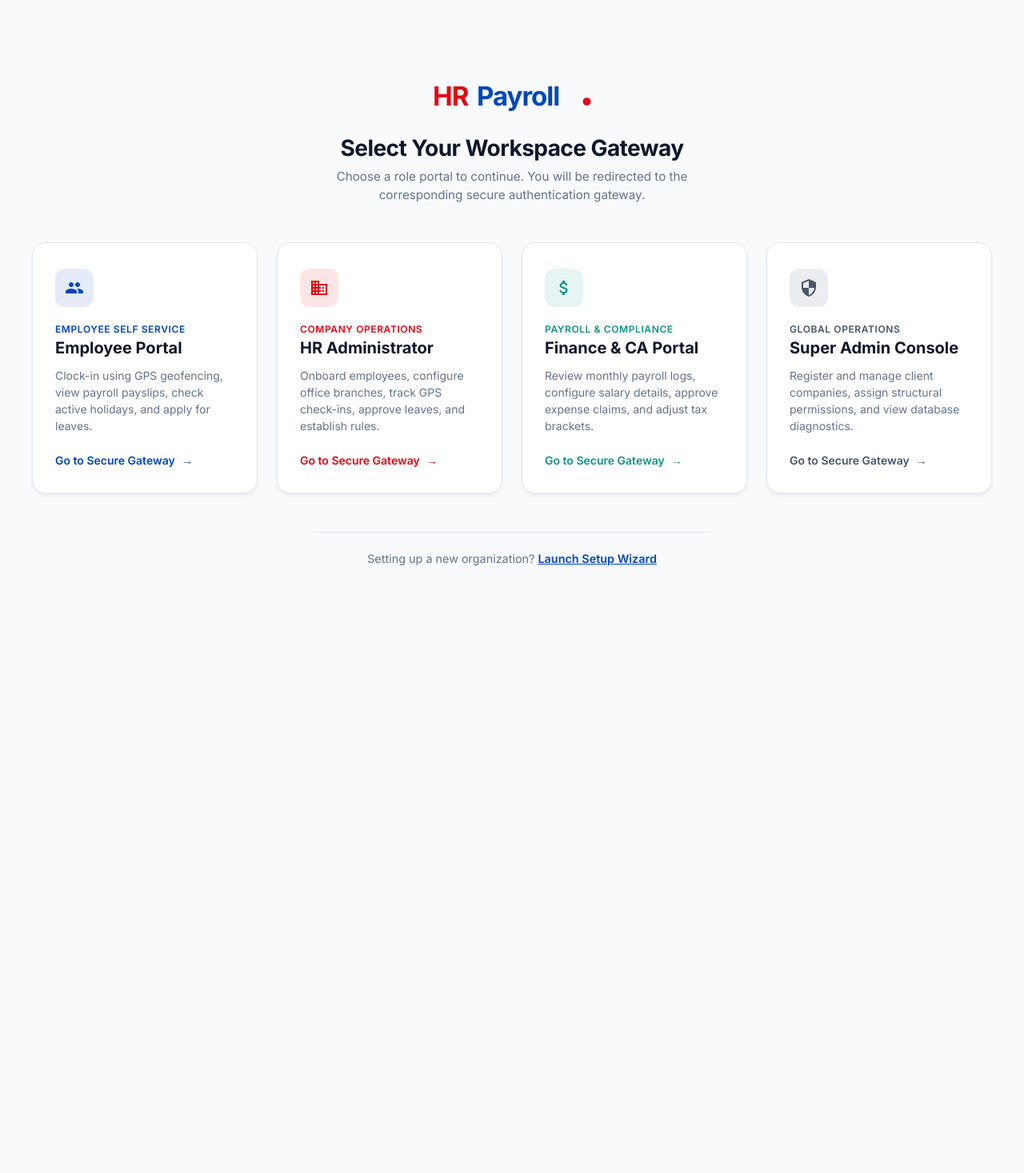
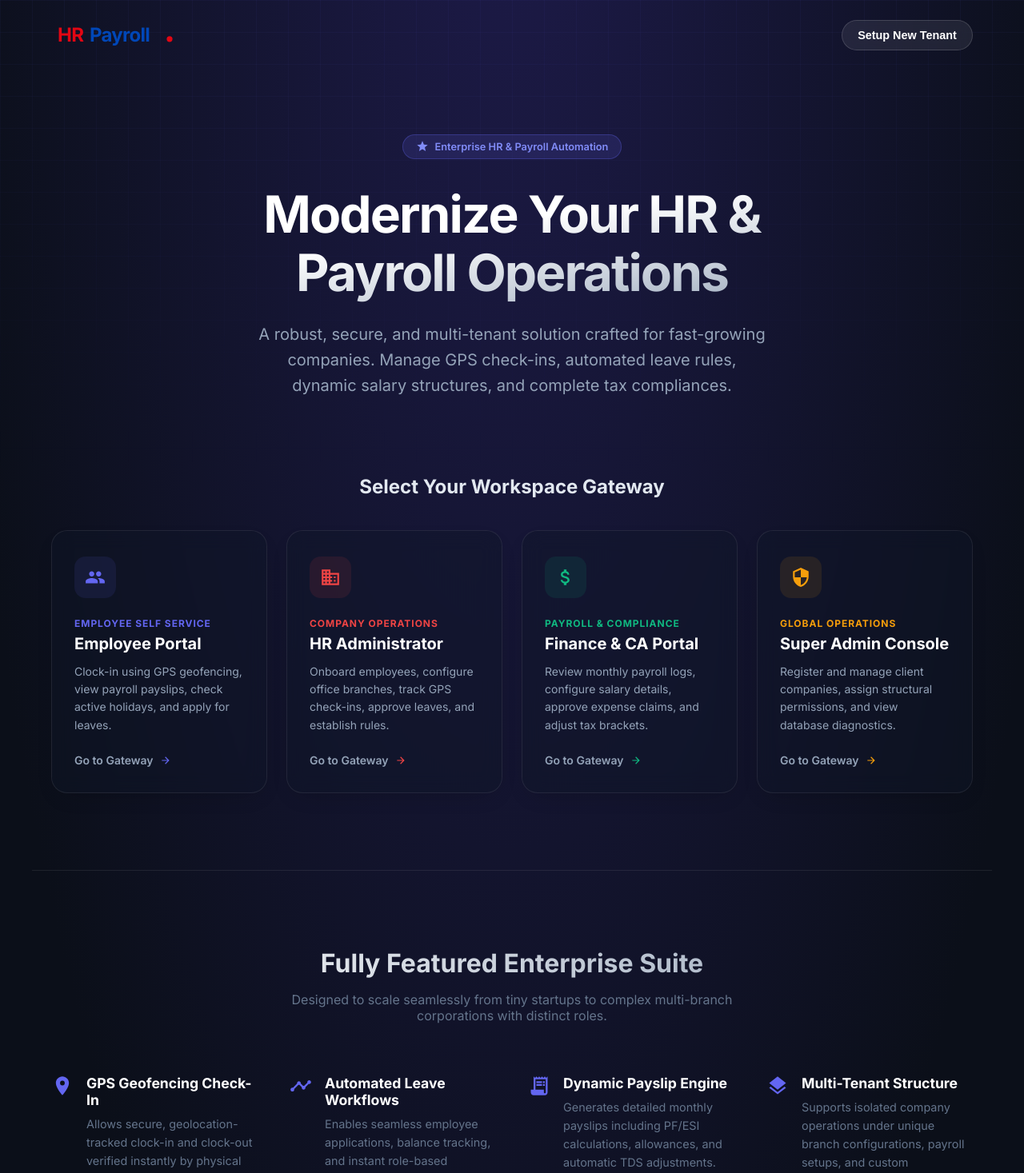
Before and after one commit to rahil2016-cyber/HRPAYROLL, a React (Vite) app in the folder frontend/: page / in a window 1280 px wide. Shown: the top 1467 px of the page at 80% size. Before the commit the page ends 800 px from the top, so only its background shows below. Built offline with nearby package versions, Linux system fonts and the light colour scheme; no server answers.

Commit message:
feat: redesign landing page to premium theme

```diff
--- a/frontend/src/pages/PortalSelection.jsx
+++ b/frontend/src/pages/PortalSelection.jsx
@@ -1,7 +1,19 @@
 import React, { useState } from 'react';
 import { useNavigate } from 'react-router-dom';
 import Logo from '../components/Logo';
-import { MdPeople, MdBusiness, MdAttachMoney, MdSecurity } from 'react-icons/md';
+import {
+  MdPeople,
+  MdBusiness,
+  MdAttachMoney,
+  MdSecurity,
+  MdLocationOn,
+  MdTimeline,
+  MdReceiptLong,
+  MdLayers,
+  MdArrowForward,
+  MdStar,
+  MdCheckCircle
+} from 'react-icons/md';
 
 export default function PortalSelection() {
   const navigate = useNavigate();
@@ -15,10 +27,10 @@ export default function PortalSelection() {
       description: 'Clock-in using GPS geofencing, view payroll payslips, check active holidays, and apply for leaves.',
       icon: MdPeople,
       route: '/login/employee',
-      accentColor: '#0047B8',
-      bgGradient: 'linear-gradient(135deg, rgba(0, 71, 184, 0.03) 0%, rgba(0, 71, 184, 0.08) 100%)',
-      iconBg: 'rgba(0, 71, 184, 0.1)',
-      borderAccent: 'rgba(0, 71, 184, 0.2)'
+      accentColor: '#6366f1',
+      bgGradient: 'linear-gradient(135deg, rgba(99, 102, 241, 0.15) 0%, rgba(99, 102, 241, 0.03) 100%)',
+      iconBg: 'rgba(99, 102, 241, 0.1)',
+      borderAccent: 'rgba(99, 102, 241, 0.4)'
     },
     {
       id: 'hr',
@@ -27,10 +39,10 @@ export default function PortalSelection() {
       description: 'Onboard employees, configure office branches, track GPS check-ins, approve leaves, and establish rules.',
       icon: MdBusiness,
       route: '/login/hr',
-      accentColor: '#E30613',
-      bgGradient: 'linear-gradient(135deg, rgba(227, 6, 19, 0.03) 0%, rgba(227, 6, 19, 0.08) 100%)',
-      iconBg: 'rgba(227, 6, 19, 0.1)',
-      borderAccent: 'rgba(227, 6, 19, 0.2)'
+      accentColor: '#ef4444',
+      bgGradient: 'linear-gradient(135deg, rgba(239, 68, 68, 0.15) 0%, rgba(239, 68, 68, 0.03) 100%)',
+      iconBg: 'rgba(239, 68, 68, 0.1)',
+      borderAccent: 'rgba(239, 68, 68, 0.4)'
     },
     {
       id: 'finance',
@@ -39,10 +51,10 @@ export default function PortalSelection() {
       description: 'Review monthly payroll logs, configure salary details, approve expense claims, and adjust tax brackets.',
       icon: MdAttachMoney,
       route: '/login/finance',
-      accentColor: '#0d9488',
-      bgGradient: 'linear-gradient(135deg, rgba(13, 148, 136, 0.03) 0%, rgba(13, 148, 136, 0.08) 100%)',
-      iconBg: 'rgba(13, 148, 136, 0.1)',
-      borderAccent: 'rgba(13, 148, 136, 0.2)'
+      accentColor: '#10b981',
+      bgGradient: 'linear-gradient(135deg, rgba(16, 185, 129, 0.15) 0%, rgba(16, 185, 129, 0.03) 100%)',
+      iconBg: 'rgba(16, 185, 129, 0.1)',
+      borderAccent: 'rgba(16, 185, 129, 0.4)'
     },
     {
       id: 'superadmin',
@@ -51,56 +63,168 @@ export default function PortalSelection() {
       description: 'Register and manage client companies, assign structural permissions, and view database diagnostics.',
       icon: MdSecurity,
       route: '/login/superadmin',
-      accentColor: '#475569',
-      bgGradient: 'linear-gradient(135deg, rgba(71, 85, 105, 0.03) 0%, rgba(71, 85, 105, 0.08) 100%)',
-      iconBg: 'rgba(71, 85, 105, 0.1)',
-      borderAccent: 'rgba(71, 85, 105, 0.2)'
+      accentColor: '#f59e0b',
+      bgGradient: 'linear-gradient(135deg, rgba(245, 158, 11, 0.15) 0%, rgba(245, 158, 11, 0.03) 100%)',
+      iconBg: 'rgba(245, 158, 11, 0.1)',
+      borderAccent: 'rgba(245, 158, 11, 0.4)'
+    }
+  ];
+
+  const features = [
+    {
+      icon: MdLocationOn,
+      title: 'GPS Geofencing Check-In',
+      description: 'Allows secure, geolocation-tracked clock-in and clock-out verified instantly by physical distance limits.'
+    },
+    {
+      icon: MdTimeline,
+      title: 'Automated Leave Workflows',
+      description: 'Enables seamless employee applications, balance tracking, and instant role-based approval logs.'
+    },
+    {
+      icon: MdReceiptLong,
+      title: 'Dynamic Payslip Engine',
+      description: 'Generates detailed monthly payslips including PF/ESI calculations, allowances, and automatic TDS adjustments.'
+    },
+    {
+      icon: MdLayers,
+      title: 'Multi-Tenant Structure',
+      description: 'Supports isolated company operations under unique branch configurations, payroll setups, and custom hierarchies.'
     }
   ];
 
   return (
     <div style={{
       minHeight: '100vh',
+      backgroundColor: '#0b0f19',
+      backgroundImage: 'radial-gradient(ellipse at 50% -20%, #1e1b4b 0%, #0b0f19 80%)',
+      color: '#f8fafc',
+      fontFamily: "'Outfit', 'Inter', sans-serif",
+      overflowX: 'hidden'
+    }}>
+      {/* Decorative Glow Grid */}
+      <div style={{
+        position: 'absolute',
+        top: 0,
+        left: 0,
+        right: 0,
+        height: '600px',
+        backgroundImage: 'linear-gradient(rgba(99, 102, 241, 0.05) 1px, transparent 1px), linear-gradient(90deg, rgba(99, 102, 241, 0.05) 1px, transparent 1px)',
+        backgroundSize: '40px 40px',
+        maskImage: 'linear-gradient(to bottom, black, transparent)',
+        WebkitMaskImage: 'linear-gradient(to bottom, black, transparent)',
+        pointerEvents: 'none',
+        zIndex: 0
+      }} />
+
+      {/* Main Navbar */}
+      <nav style={{
+        position: 'relative',
+        zIndex: 10,
+        maxWidth: '1200px',
+        margin: '0 auto',
+        padding: '1.5rem',
         display: 'flex',
-      flexDirection: 'column',
+        justifyContent: 'space-between',
+        alignItems: 'center'
+      }}>
+        <div style={{ display: 'flex', alignItems: 'center', gap: '0.5rem' }}>
+          <Logo width={160} height={40} />
+        </div>
+        <button
+          onClick={() => navigate('/register')}
+          style={{
+            backgroundColor: 'rgba(255, 255, 255, 0.08)',
+            border: '1px solid rgba(255, 255, 255, 0.15)',
+            color: '#ffffff',
+            padding: '0.6rem 1.2rem',
+            borderRadius: '99px',
+            fontSize: '0.9rem',
+            fontWeight: 600,
+            cursor: 'pointer',
+            transition: 'all 0.2s ease',
+            backdropFilter: 'blur(8px)'
+          }}
+          onMouseEnter={(e) => {
+            e.currentTarget.style.backgroundColor = 'rgba(255, 255, 255, 0.15)';
+          }}
+          onMouseLeave={(e) => {
+            e.currentTarget.style.backgroundColor = 'rgba(255, 255, 255, 0.08)';
+          }}
+        >
+          Setup New Tenant
+        </button>
+      </nav>
+
+      {/* Hero Section */}
+      <header style={{
+        position: 'relative',
+        zIndex: 1,
+        maxWidth: '1000px',
+        margin: '0 auto',
+        padding: '5rem 1.5rem 3rem 1.5rem',
+        textAlign: 'center'
+      }}>
+        <div style={{
+          display: 'inline-flex',
           alignItems: 'center',
-      justifyContent: 'center',
-      backgroundColor: '#f8fafc',
-      padding: '2rem 1.5rem',
-      fontFamily: "'Inter', sans-serif"
+          gap: '0.5rem',
+          backgroundColor: 'rgba(99, 102, 241, 0.15)',
+          border: '1px solid rgba(99, 102, 241, 0.3)',
+          color: '#818cf8',
+          padding: '0.4rem 1rem',
+          borderRadius: '99px',
+          fontSize: '0.8rem',
+          fontWeight: 600,
+          marginBottom: '2rem'
         }}>
-      {/* Brand Header */}
-      <div style={{ textAlign: 'center', marginBottom: '3rem', animation: 'fadeIn 0.5s ease-out' }}>
-        <Logo width={220} height={55} />
+          <MdStar size={16} /> Enterprise HR & Payroll Automation
+        </div>
+        <h1 style={{
+          fontSize: 'clamp(2.5rem, 5vw, 4rem)',
+          fontWeight: 800,
+          lineHeight: 1.15,
+          letterSpacing: '-0.03em',
+          margin: '0 0 1.5rem 0',
+          background: 'linear-gradient(to bottom right, #ffffff 40%, #94a3b8 100%)',
+          WebkitBackgroundClip: 'text',
+          WebkitTextFillColor: 'transparent'
+        }}>
+          Modernize Your HR &<br />Payroll Operations
+        </h1>
+        <p style={{
+          fontSize: 'clamp(1rem, 2vw, 1.25rem)',
+          color: '#94a3b8',
+          maxWidth: '640px',
+          margin: '0 auto 3rem auto',
+          lineHeight: '1.6'
+        }}>
+          A robust, secure, and multi-tenant solution crafted for fast-growing companies. Manage GPS check-ins, automated leave rules, dynamic salary structures, and complete tax compliances.
+        </p>
+      </header>
+
+      {/* Gateway Grid */}
+      <section style={{
+        position: 'relative',
+        zIndex: 2,
+        maxWidth: '1200px',
+        margin: '0 auto',
+        padding: '0 1.5rem 6rem 1.5rem'
+      }}>
         <h2 style={{
-          fontSize: '1.75rem',
+          fontSize: '1.5rem',
           fontWeight: 700,
-          color: '#0f172a',
-          marginTop: '1.25rem',
-          letterSpacing: '-0.02em'
+          textAlign: 'center',
+          marginBottom: '2.5rem',
+          color: '#e2e8f0'
         }}>
           Select Your Workspace Gateway
         </h2>
-        <p style={{
-          color: '#64748b',
-          fontSize: '0.95rem',
-          marginTop: '0.5rem',
-          maxWidth: '500px',
-          lineHeight: '1.5'
-        }}>
-          Choose a role portal to continue. You will be redirected to the corresponding secure authentication gateway.
-        </p>
-      </div>
 
-      {/* Portals Grid */}
         <div style={{
           display: 'grid',
-        gridTemplateColumns: 'repeat(auto-fit, minmax(280px, 1fr))',
-        gap: '1.5rem',
-        width: '100%',
-        maxWidth: '1200px',
-        animation: 'fadeIn 0.6s ease-out',
-        marginBottom: '3rem'
+          gridTemplateColumns: 'repeat(auto-fit, minmax(270px, 1fr))',
+          gap: '1.5rem'
         }}>
           {portals.map((portal, index) => {
             const IconComponent = portal.icon;
@@ -113,27 +237,28 @@ export default function PortalSelection() {
                 onMouseEnter={() => setHoveredCard(index)}
                 onMouseLeave={() => setHoveredCard(null)}
                 style={{
-                background: '#ffffff',
-                borderRadius: '16px',
+                  background: 'rgba(15, 23, 42, 0.4)',
+                  backdropFilter: 'blur(12px)',
+                  WebkitBackdropFilter: 'blur(12px)',
+                  borderRadius: '20px',
                   border: '1px solid',
-                borderColor: isHovered ? portal.accentColor : '#e2e8f0',
+                  borderColor: isHovered ? portal.accentColor : 'rgba(255, 255, 255, 0.08)',
                   padding: '2rem 1.75rem',
                   cursor: 'pointer',
                   transition: 'all 0.3s cubic-bezier(0.4, 0, 0.2, 1)',
                   transform: isHovered ? 'translateY(-6px)' : 'translateY(0)',
                   boxShadow: isHovered
-                  ? `0 20px 25px -5px ${portal.accentColor}15, 0 10px 10px -5px ${portal.accentColor}08`
-                  : '0 4px 6px -1px rgba(0, 0, 0, 0.05), 0 2px 4px -2px rgba(0, 0, 0, 0.05)',
+                    ? `0 20px 40px -15px ${portal.accentColor}50`
+                    : '0 10px 30px -15px rgba(0, 0, 0, 0.3)',
                   display: 'flex',
                   flexDirection: 'column',
                   justifyContent: 'space-between',
-                height: '100%',
-                minHeight: '260px',
+                  minHeight: '280px',
                   position: 'relative',
                   overflow: 'hidden'
                 }}
               >
-              {/* Background Glow on Hover */}
+                {/* Background Glow Effect */}
                 <div style={{
                   position: 'absolute',
                   top: 0,
@@ -146,34 +271,33 @@ export default function PortalSelection() {
                   zIndex: 0
                 }} />
 
-              {/* Card Content */}
                 <div style={{ position: 'relative', zIndex: 1 }}>
-                {/* Icon Wrapper */}
+                  {/* Icon */}
                   <div style={{
-                  width: '48px',
-                  height: '48px',
-                  borderRadius: '12px',
+                    width: '52px',
+                    height: '52px',
+                    borderRadius: '14px',
                     backgroundColor: portal.iconBg,
                     display: 'flex',
                     alignItems: 'center',
                     justifyContent: 'center',
-                  marginBottom: '1.25rem',
+                    marginBottom: '1.5rem',
                     color: portal.accentColor,
                     transition: 'transform 0.3s ease',
-                  transform: isHovered ? 'scale(1.1) rotate(3deg)' : 'scale(1)'
+                    transform: isHovered ? 'scale(1.1)' : 'scale(1)'
                   }}>
-                  <IconComponent size={24} />
+                    <IconComponent size={26} />
                   </div>
 
-                {/* Subtitle / Portal Type Tag */}
+                  {/* Subtitle */}
                   <span style={{
                     fontSize: '0.75rem',
-                  fontWeight: 600,
+                    fontWeight: 700,
                     textTransform: 'uppercase',
-                  letterSpacing: '0.05em',
+                    letterSpacing: '0.08em',
                     color: portal.accentColor,
                     display: 'block',
-                  marginBottom: '0.25rem'
+                    marginBottom: '0.35rem'
                   }}>
                     {portal.subtitle}
                   </span>
@@ -182,7 +306,7 @@ export default function PortalSelection() {
                   <h3 style={{
                     fontSize: '1.25rem',
                     fontWeight: 700,
-                  color: '#0f172a',
+                    color: '#ffffff',
                     marginBottom: '0.75rem'
                   }}>
                     {portal.title}
@@ -190,16 +314,16 @@ export default function PortalSelection() {
 
                   {/* Description */}
                   <p style={{
-                  color: '#64748b',
+                    color: '#94a3b8',
                     fontSize: '0.875rem',
-                  lineHeight: '1.5',
+                    lineHeight: '1.6',
                     margin: 0
                   }}>
                     {portal.description}
                   </p>
                 </div>
 
-              {/* Action Link Footer */}
+                {/* Footer Action */}
                 <div style={{
                   position: 'relative',
                   zIndex: 1,
@@ -207,50 +331,132 @@ export default function PortalSelection() {
                   display: 'flex',
                   alignItems: 'center',
                   gap: '0.5rem',
-                color: portal.accentColor,
+                  color: isHovered ? '#ffffff' : '#94a3b8',
                   fontWeight: 600,
-                fontSize: '0.875rem'
+                  fontSize: '0.875rem',
+                  transition: 'color 0.2s ease'
                 }}>
-                <span>Go to Secure Gateway</span>
-                <span style={{
+                  <span>Go to Gateway</span>
+                  <MdArrowForward style={{
                     transition: 'transform 0.2s ease',
-                  transform: isHovered ? 'translateX(4px)' : 'translateX(0)'
-                }}>→</span>
+                    transform: isHovered ? 'translateX(4px)' : 'translateX(0)',
+                    color: portal.accentColor
+                  }} />
                 </div>
               </div>
             );
           })}
         </div>
+      </section>
 
-      {/* Wizard Promotion / Setup Section */}
+      {/* Feature Showcase Section */}
+      <section style={{
+        position: 'relative',
+        zIndex: 2,
+        maxWidth: '1200px',
+        margin: '0 auto',
+        padding: '0 1.5rem 8rem 1.5rem',
+        borderTop: '1px solid rgba(255, 255, 255, 0.08)'
+      }}>
         <div style={{
           textAlign: 'center',
-        paddingTop: '1.5rem',
-        borderTop: '1px solid #e2e8f0',
-        width: '100%',
-        maxWidth: '500px',
-        animation: 'fadeIn 0.7s ease-out'
+          marginTop: '6rem',
+          marginBottom: '4rem'
         }}>
-        <p style={{ color: '#64748b', fontSize: '0.9rem' }}>
-          Setting up a new organization?{' '}
-          <button
-            onClick={() => navigate('/register')}
-            style={{
-              background: 'none',
-              border: 'none',
-              color: '#0047B8',
-              fontWeight: 600,
-              textDecoration: 'underline',
-              cursor: 'pointer',
-              padding: 0,
-              fontFamily: 'inherit',
-              fontSize: 'inherit'
-            }}
-          >
-            Launch Setup Wizard
-          </button>
+          <h2 style={{
+            fontSize: '2rem',
+            fontWeight: 800,
+            background: 'linear-gradient(to right, #ffffff, #94a3b8)',
+            WebkitBackgroundClip: 'text',
+            WebkitTextFillColor: 'transparent',
+            marginBottom: '1rem'
+          }}>
+            Fully Featured Enterprise Suite
+          </h2>
+          <p style={{
+            color: '#64748b',
+            fontSize: '1rem',
+            maxWidth: '560px',
+            margin: '0 auto'
+          }}>
+            Designed to scale seamlessly from tiny startups to complex multi-branch corporations with distinct roles.
+          </p>
+        </div>
+
+        <div style={{
+          display: 'grid',
+          gridTemplateColumns: 'repeat(auto-fit, minmax(250px, 1fr))',
+          gap: '2.5rem'
+        }}>
+          {features.map((feature, index) => {
+            const FeatureIcon = feature.icon;
+            return (
+              <div key={index} style={{
+                display: 'flex',
+                gap: '1rem'
+              }}>
+                <div style={{
+                  color: '#6366f1',
+                  flexShrink: 0
+                }}>
+                  <FeatureIcon size={28} />
+                </div>
+                <div>
+                  <h4 style={{
+                    fontSize: '1.1rem',
+                    fontWeight: 700,
+                    color: '#ffffff',
+                    marginBottom: '0.5rem'
+                  }}>
+                    {feature.title}
+                  </h4>
+                  <p style={{
+                    color: '#64748b',
+                    fontSize: '0.9rem',
+                    lineHeight: '1.6',
+                    margin: 0
+                  }}>
+                    {feature.description}
                   </p>
                 </div>
               </div>
             );
+          })}
+        </div>
+      </section>
+
+      {/* Footer */}
+      <footer style={{
+        position: 'relative',
+        zIndex: 2,
+        backgroundColor: '#080b13',
+        padding: '3rem 1.5rem',
+        textAlign: 'center',
+        borderTop: '1px solid rgba(255, 255, 255, 0.05)'
+      }}>
+        <div style={{
+          maxWidth: '1200px',
+          margin: '0 auto',
+          display: 'flex',
+          flexDirection: 'column',
+          alignItems: 'center',
+          gap: '1rem'
+        }}>
+          <Logo width={130} height={32} />
+          <p style={{ color: '#475569', fontSize: '0.85rem', margin: 0 }}>
+            &copy; {new Date().getFullYear()} HR Allocate. All rights reserved.
+          </p>
+          <div style={{
+            display: 'flex',
+            gap: '1.5rem',
+            marginTop: '0.5rem'
+          }}>
+            <a href="#" style={{ color: '#475569', fontSize: '0.85rem', textDecoration: 'none' }}>Privacy Policy</a>
+            <a href="#" style={{ color: '#475569', fontSize: '0.85rem', textDecoration: 'none' }}>Terms of Service</a>
+            <a href="#" style={{ color: '#475569', fontSize: '0.85rem', textDecoration: 'none' }}>Support</a>
+          </div>
+        </div>
+      </footer>
+    </div>
+  );
 }
```
Lines whose indentation alone changed are shown as unchanged.
